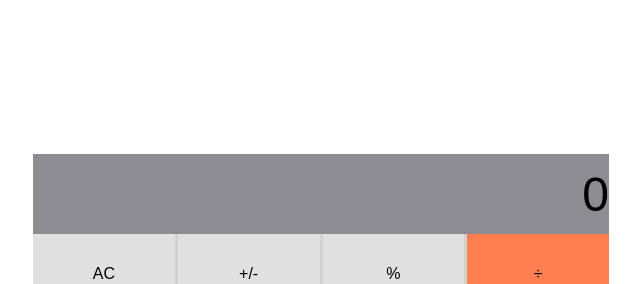
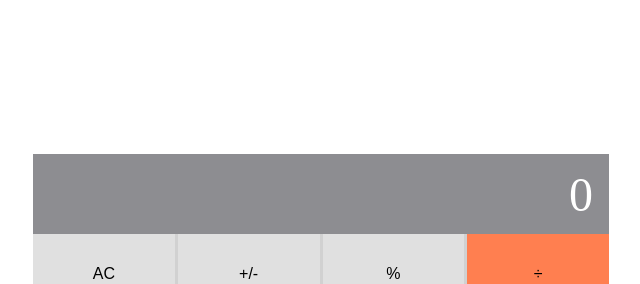
Before and after one commit to alef-garrido/m3w1-react, a React (Create React App) app: page / in a window 1280 px wide. Shown: the top 284 px of the page, without its empty margins (319-959 px from the left). Built offline with nearby package versions, Linux system fonts and the light colour scheme.

Commit message:
Add styling

```diff
--- a/src/App.css
+++ b/src/App.css
@@ -21,13 +21,16 @@
 }
 
 .calculator--display {
-  padding: 0;
+  box-sizing: border-box;
+  padding: 0 1rem;
   width: 90%;
   height: 5rem;
   text-align: right;
   border: none;
   background-color: #8d8d91;
   font-size: 3em;
+  font-family: 'Times New Roman', Times, serif;
+  color: white;
 }
 
 .calculator--display::placeholder {
@@ -62,3 +65,20 @@ button[name='+'],
 button[name='='] {
   background: coral;
 }
+
+.calculator--keypad button:hover {
+  background-color: rgb(136, 130, 130);
+  color: white;
+}
+
+.calculator--keypad button:active {
+  background-color: yellow;
+}
+
+button[name='÷']:focus,
+button[name='x']:focus,
+button[name='-']:focus,
+button[name='+']:focus,
+button[name='=']:focus {
+  background-color: greenyellow;
+}
--- a/src/components/Calculator.js
+++ b/src/components/Calculator.js
@@ -18,7 +18,7 @@ class Calculator extends React.Component {
 
   handleClick(e) {
     const computedResult = calculate(this.state, e.target.name);
-    console.log(this.setState(computedResult));
+    this.setState(computedResult);
   }
 
   handleChange(e) {
```
